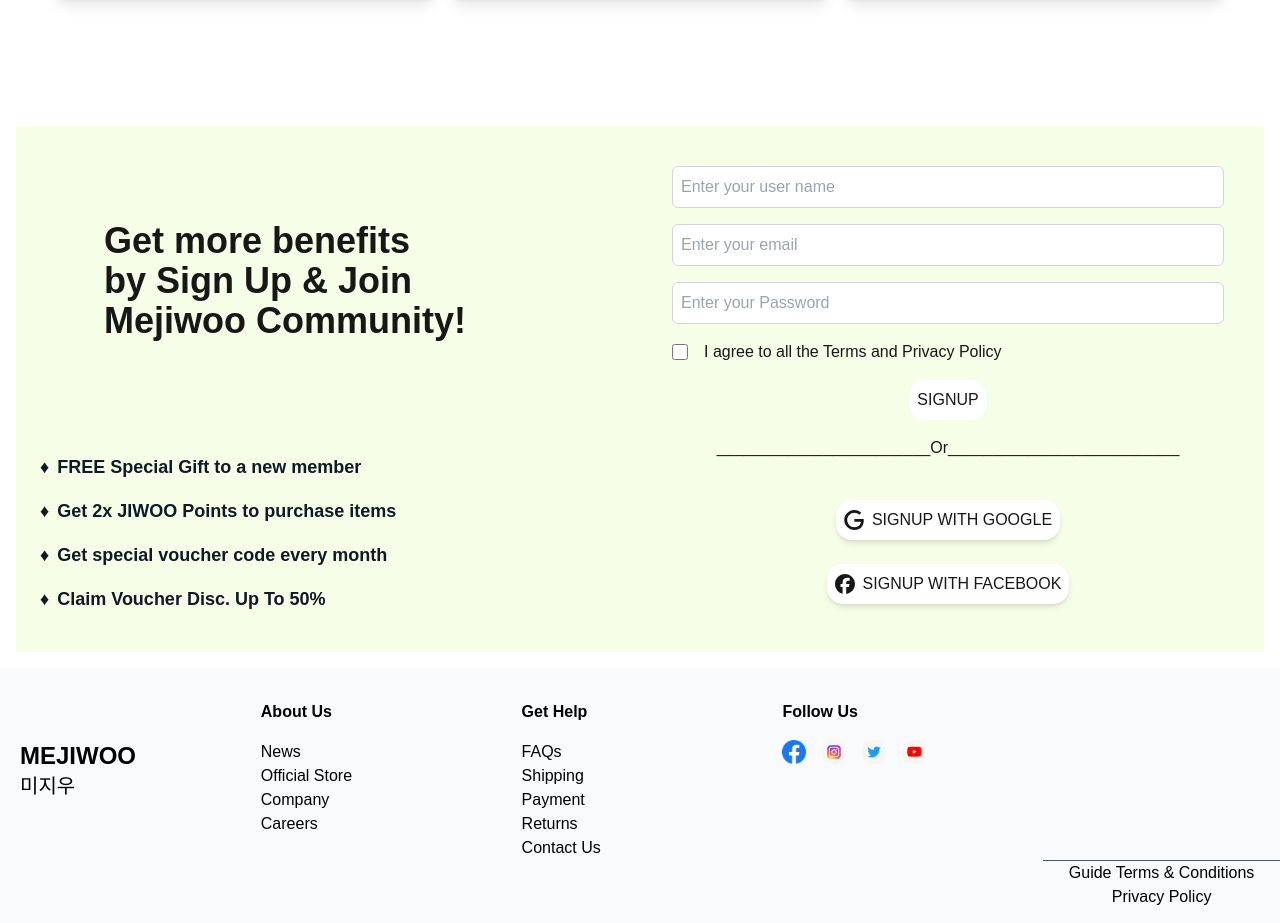
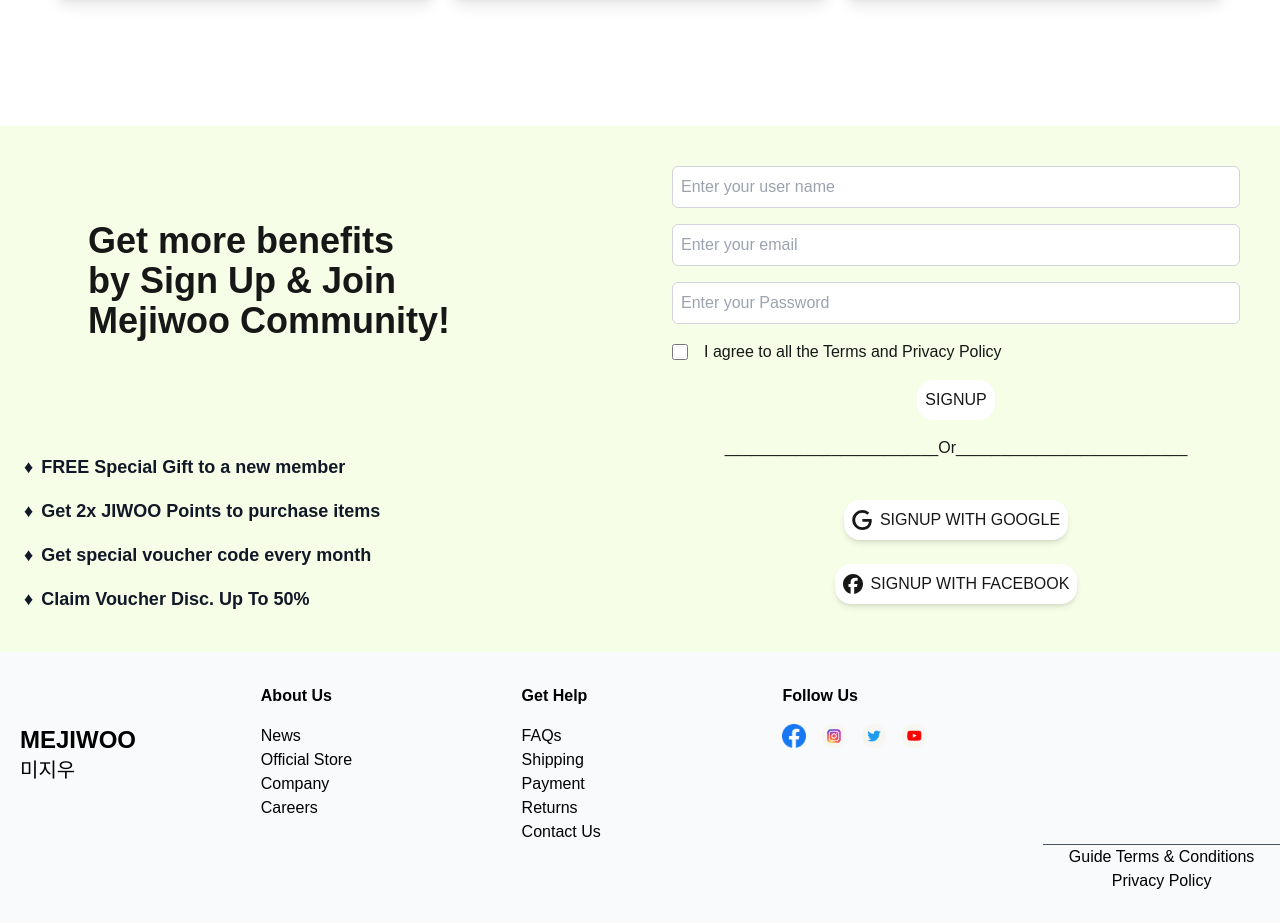
Before and after one commit to Anoushey-chandio/e-commerce, a Next.js app: page / in a window 1280 px wide. Shown: the part 6120-7043 px from the top of the page. Built offline with nearby package versions, Linux system fonts and the light colour scheme.

Commit message:
Update page.tsx

```diff
--- a/src/app/signup/page.tsx
+++ b/src/app/signup/page.tsx
@@ -2,7 +2,7 @@
 
 const Signup = () => {
   return (
-    <section className='bg-lime-50 p-4 m-4 mt-28 grid grid-cols-1 md:grid-cols-2 gap-4'>
+    <section className='bg-lime-50 p-4  mt-28 grid grid-cols-1 md:grid-cols-2 gap-4'>
 
       {/* Left Side */}
       <div className='flex flex-col justify-center'>
```
